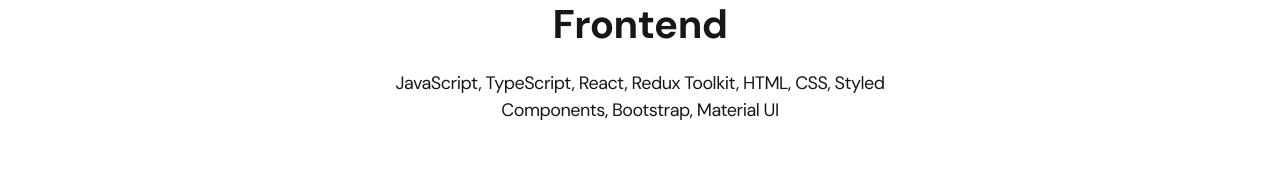
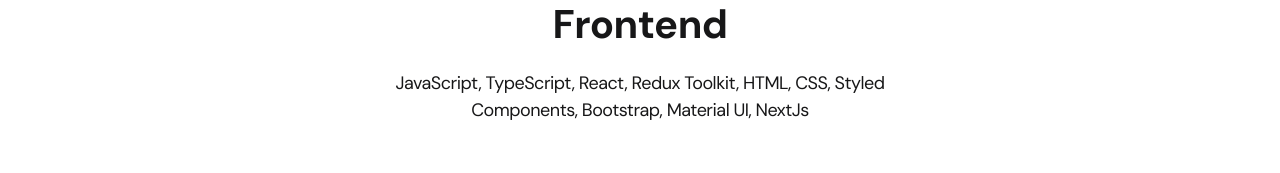
Before and after one commit to timkmit/My-Profile-Site, a React (Create React App) app: page / in a window 1280 px wide. Shown: the part 843-1016 px from the top of the page. Built offline with nearby package versions, Linux system fonts and the light colour scheme.

Commit message:
fix: updated home.js

```diff
--- a/src/pages/Home.js
+++ b/src/pages/Home.js
@@ -11,7 +11,7 @@
                         <ul className="content-list">
                             <li className="content-list__item">
                                 <h2 className="title-2">Frontend</h2>
-                                <p>JavaScript, TypeScript, React, Redux Toolkit, HTML, CSS, Styled Components, Bootstrap, Material UI</p>
+                                <p>JavaScript, TypeScript, React, Redux Toolkit, HTML, CSS, Styled Components, Bootstrap, Material UI, NextJs</p>
                             </li>
                             <li className="content-list__item">
                                 <h2 className="title-2">Backend</h2>
```
Also changed, not shown: src/App.js (line endings or trailing spaces).
